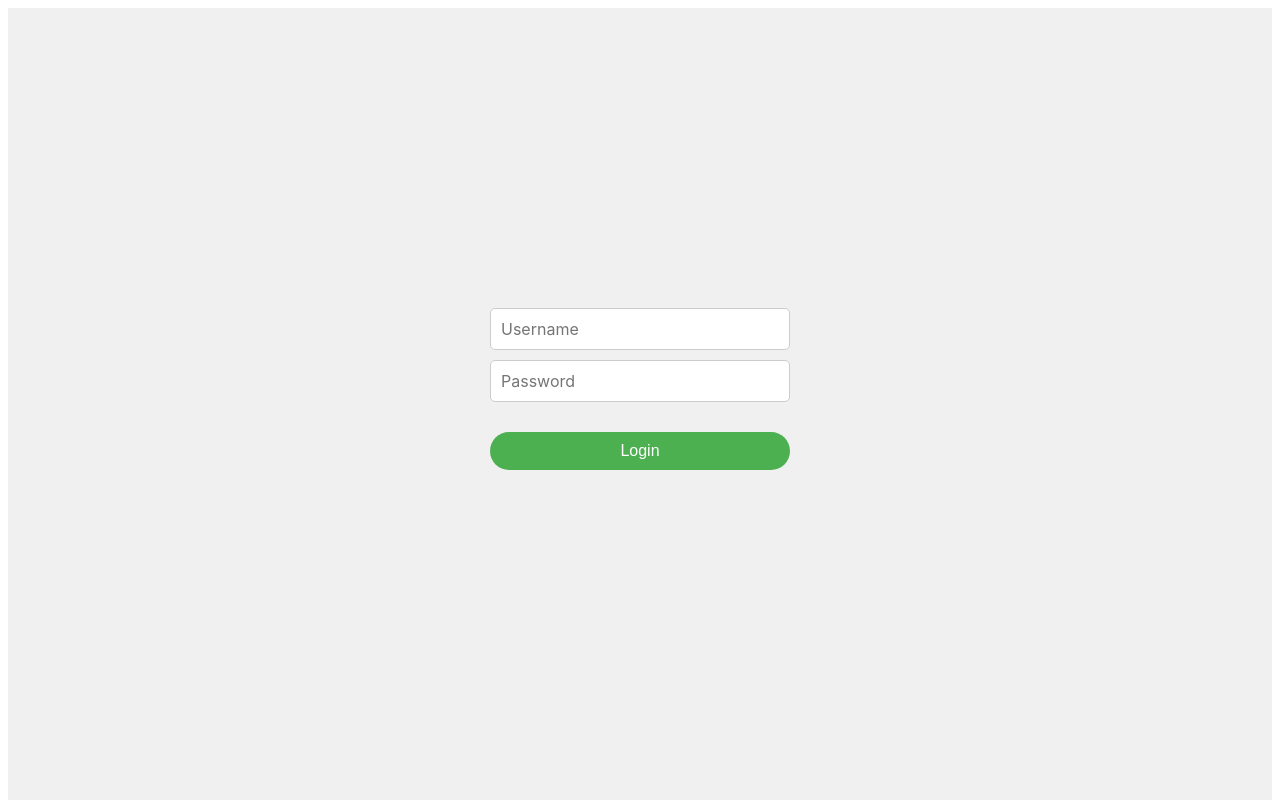
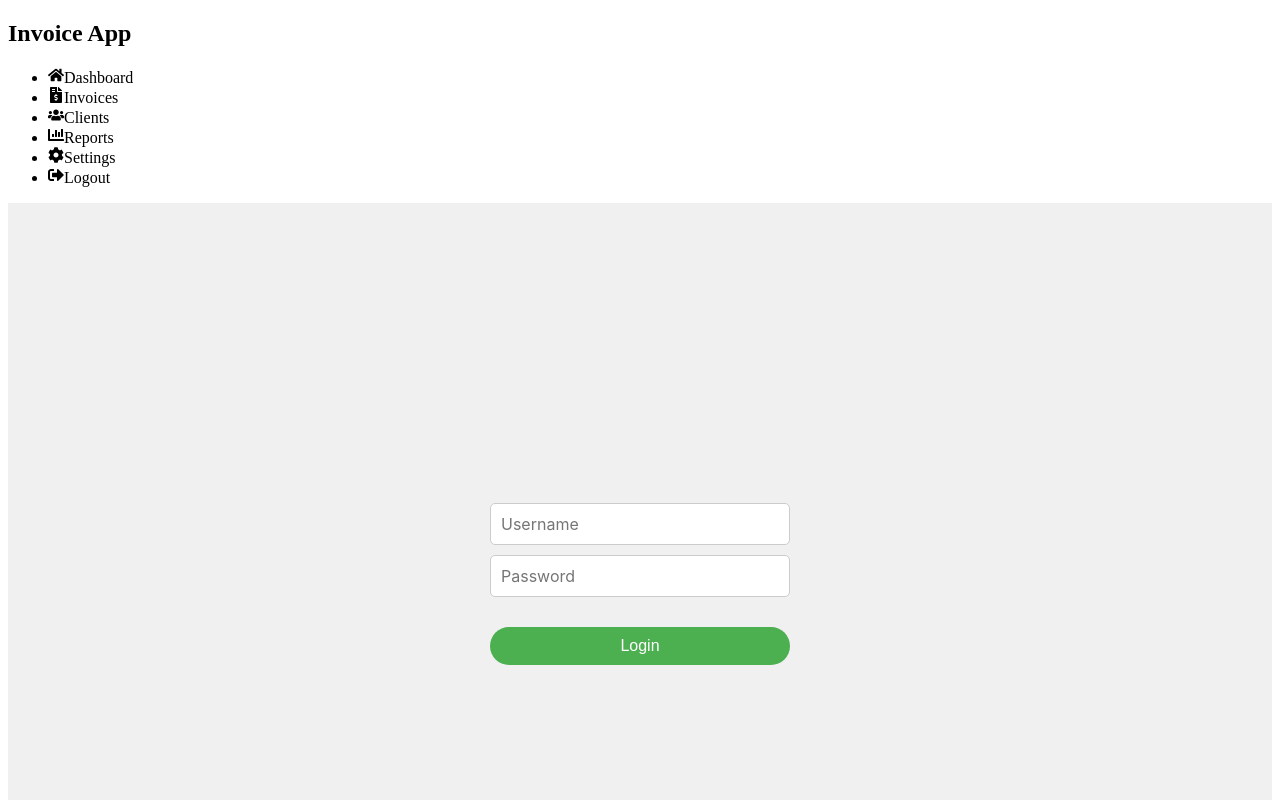
Before and after one commit to Eben717/invoicing_app, a React (Create React App) app: page / in a window 1280 px wide. Shown: the top 800 px of the page. Built offline with nearby package versions, Linux system fonts and the light colour scheme.

Commit message:
installed react icons and imported sidebar and login components to main app.js file

```diff
--- a/package.json
+++ b/package.json
@@ -11,6 +11,7 @@
     "react": "^19.1.0",
     "react-bootstrap": "^2.10.9",
     "react-dom": "^19.1.0",
+    "react-icons": "^5.5.0",
     "react-scripts": "5.0.1",
     "web-vitals": "^2.1.4"
   },
--- a/src/App.js
+++ b/src/App.js
@@ -1,8 +1,17 @@
 import React from 'react';
 import LoginPage from './components/LoginPage';
 import './app.css';
+import Sidebar from './components/frontend/Sidebar';
+
+
 function App() {
-  return <LoginPage />;
+  return   (
+    <div className="app-container">
+      <Sidebar />
+        <LoginPage />
+    </div>
+  );
+
 }
 
 export default App;
--- a/src/components/frontend/Sidebar.js
+++ b/src/components/frontend/Sidebar.js
@@ -1,5 +1,6 @@
 import React from 'react';
 import { FaFileInvoiceDollar, FaUsers, FaChartBar, FaCog, FaSignOutAlt, FaHome } from 'react-icons/fa';
+
 
 const Sidebar = ({ onNavigate }) => {
     const menuItems = [
@@ -14,7 +15,7 @@ const Sidebar = ({ onNavigate }) => {
     return (
         <aside className="sidebar">
             <div className="sidebar-header">
-                <h2>InvoicingApp</h2>
+                <h2>Invoice App</h2>
             </div>
             <nav className="sidebar-nav">
                 <ul>
```
Also changed, not shown: 13 other files (tests, documents, lock files or other folders).
